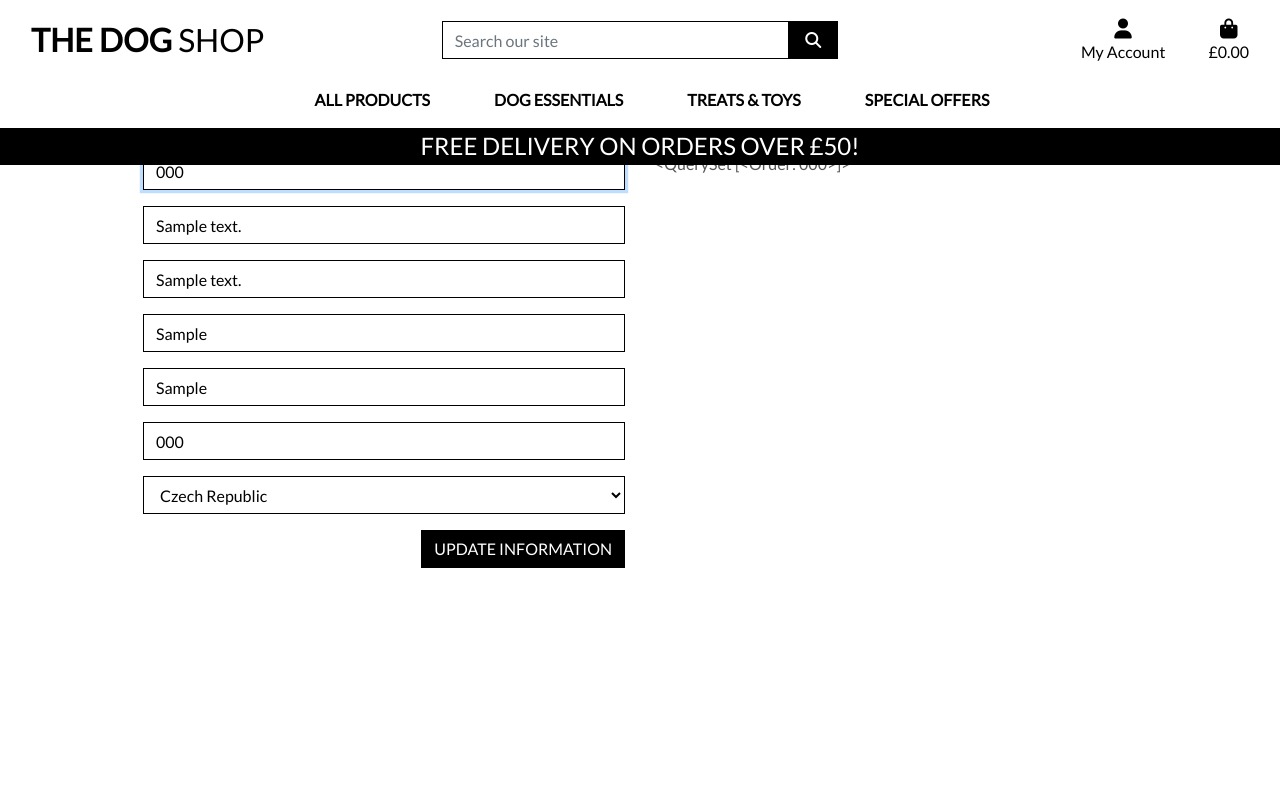
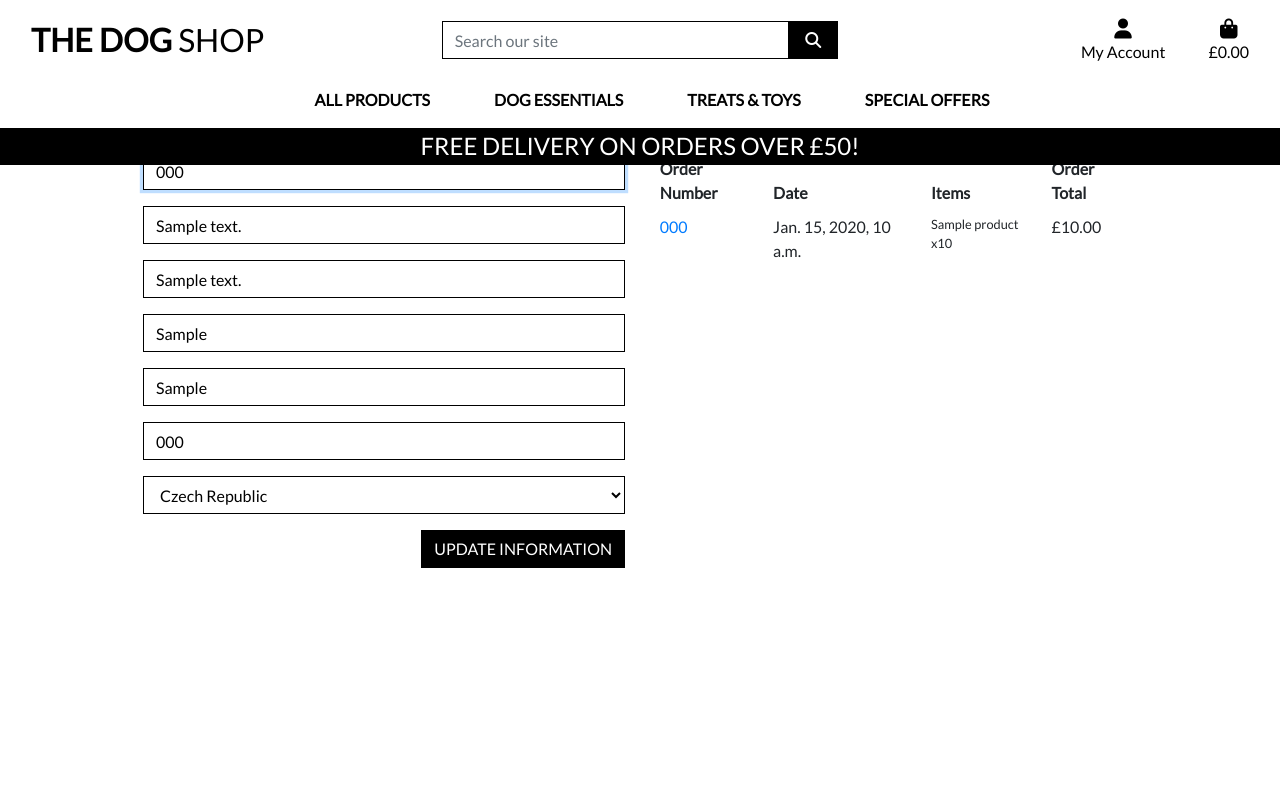
Before and after one commit to jmjry/dogs, a Django app: page /profile/ in a window 1280 px wide. Run offline with Django 3.2, Linux system fonts and the light colour scheme; a user stored in the database is signed in; tables that the repository leaves empty hold one stand-in row (values such as "Sample post"); parts of the project's set-up code (start-up, migrations or seed data) failed here and were passed over; some libraries are stand-ins or nearby versions.

Commit message:
Added order history to profiles

```diff
--- a/profiles/static/profiles/css/profile.css
+++ b/profiles/static/profiles/css/profile.css
@@ -1,3 +1,8 @@
+.order-history {
+    max-height: 416px; /* height of profile form + submit button */
+    overflow-y: auto;
+}
+
 #profile-update-form .form-control {
     color: #000;
 }
--- a/profiles/templates/profiles/profile.html
+++ b/profiles/templates/profiles/profile.html
@@ -34,7 +34,43 @@
             </div>
             <div class="col-12 col-lg-6">
                 <p class="text-muted">Order History</p>
-                {{ orders }}
+                <div class="order-history table-responsive">
+                    <table class="table table-sm table-borderless">
+                        <thead>
+                            <tr>
+                                <th>Order Number</th>
+                                <th>Date</th>
+                                <th>Items</th>
+                                <th>Order Total</th>
+                            </tr>
+                        </thead>
+                        <tbody>
+                            {% for order in orders %}
+                                <tr>
+                                    <td>
+                                        <a href="{% url 'order_history' order.order_number %}"
+                                        title="{{ order.order_number }}">
+                                            {{ order.order_number|truncatechars:6 }}
+                                        </a>
+                                    </td>
+                                    <td>{{ order.date }}</td>
+                                    <td>
+                                        <ul class="list-unstyled">
+                                            {% for item in order.lineitems.all %}
+                                                <li class="small">
+                                                    {% if item.product.has_sizes %}
+                                                        Size {{ item.product.size|upper }}
+                                                    {% endif %}{{ item.product.name }} x{{ item.quantity }}
+                                                </li>
+                                            {% endfor %}
+                                        </ul>
+                                    </td>
+                                    <td>£{{ order.grand_total }}</td>
+                                </tr>
+                            {% endfor %}
+                        </tbody>
+                    </table>
+                </div>
             </div>
         </div>
 {% endblock %}
--- a/profiles/urls.py
+++ b/profiles/urls.py
@@ -2,5 +2,6 @@ from django.urls import path
 from . import views
 
 urlpatterns = [
-    path('', views.profile, name='profile')
+    path('', views.profile, name='profile'),
+    path('order_history/<order_number>', views.order_history, name='order_history'),
 ]
--- a/profiles/views.py
+++ b/profiles/views.py
@@ -1,7 +1,7 @@
 from django.shortcuts import render, get_object_or_404
 from django.contrib import messages
 
-from .models import UserProfile
+from .models import UserProfile, Order
 from .forms import UserProfileForm
 
 
@@ -26,3 +26,20 @@ def profile(request):
     }
 
     return render(request, template, context)
+
+
+def order_history(request, order_number):
+    order = get_object_or_404(Order, order_number=order_number)
+
+    messages.info(request, (
+        f'This is a past confirmation for order number {order_number}. '
+        'A confirmation email was sent on the order date.'
+    ))
+
+    template = 'checkout/checkout_success.html'
+    context = {
+        'order': order,
+        'from_profile': True,
+    }
+
+    return render(request, template, context)
```
Also changed, not shown: checkout/templates/checkout/checkout_success.html (+11 -2 lines).
